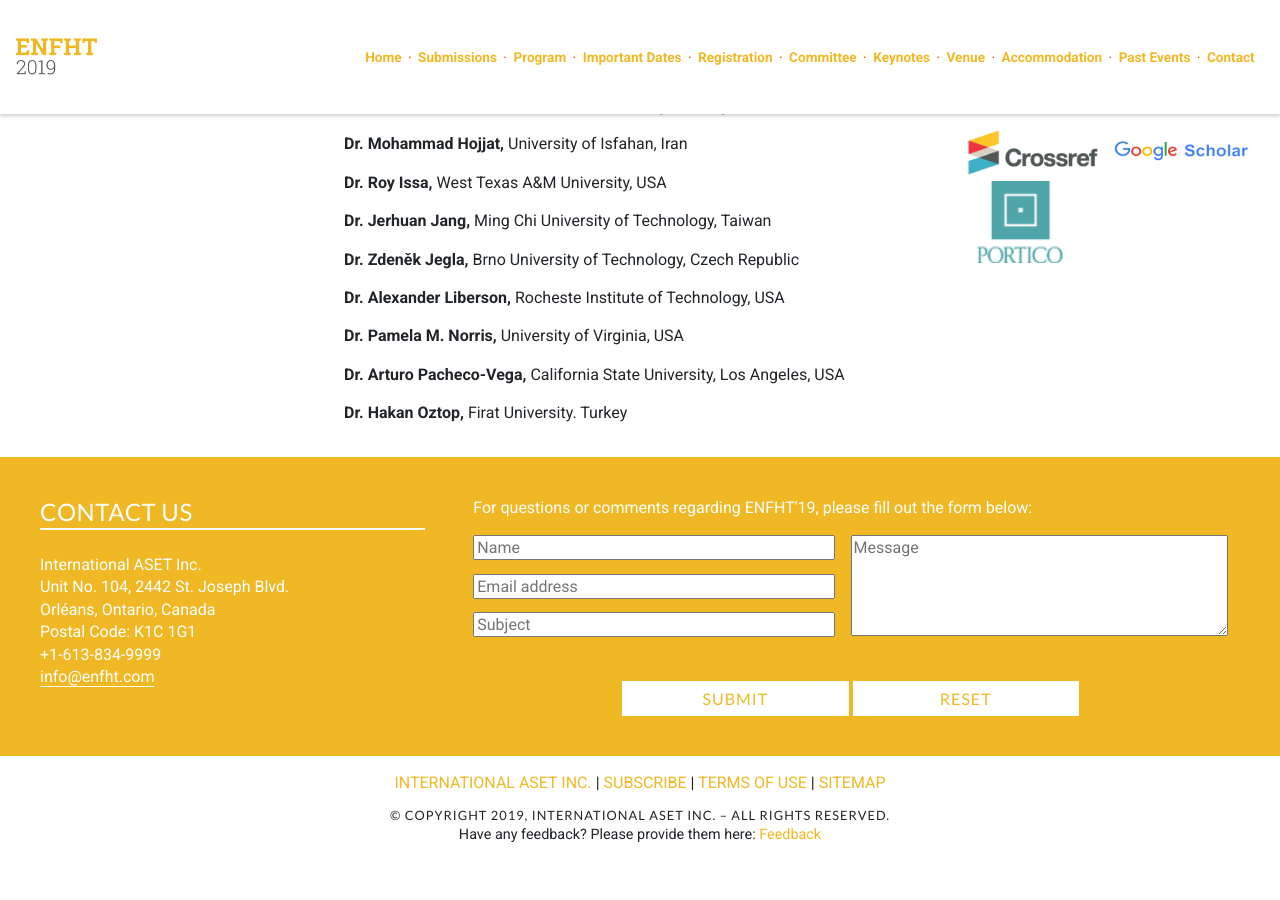
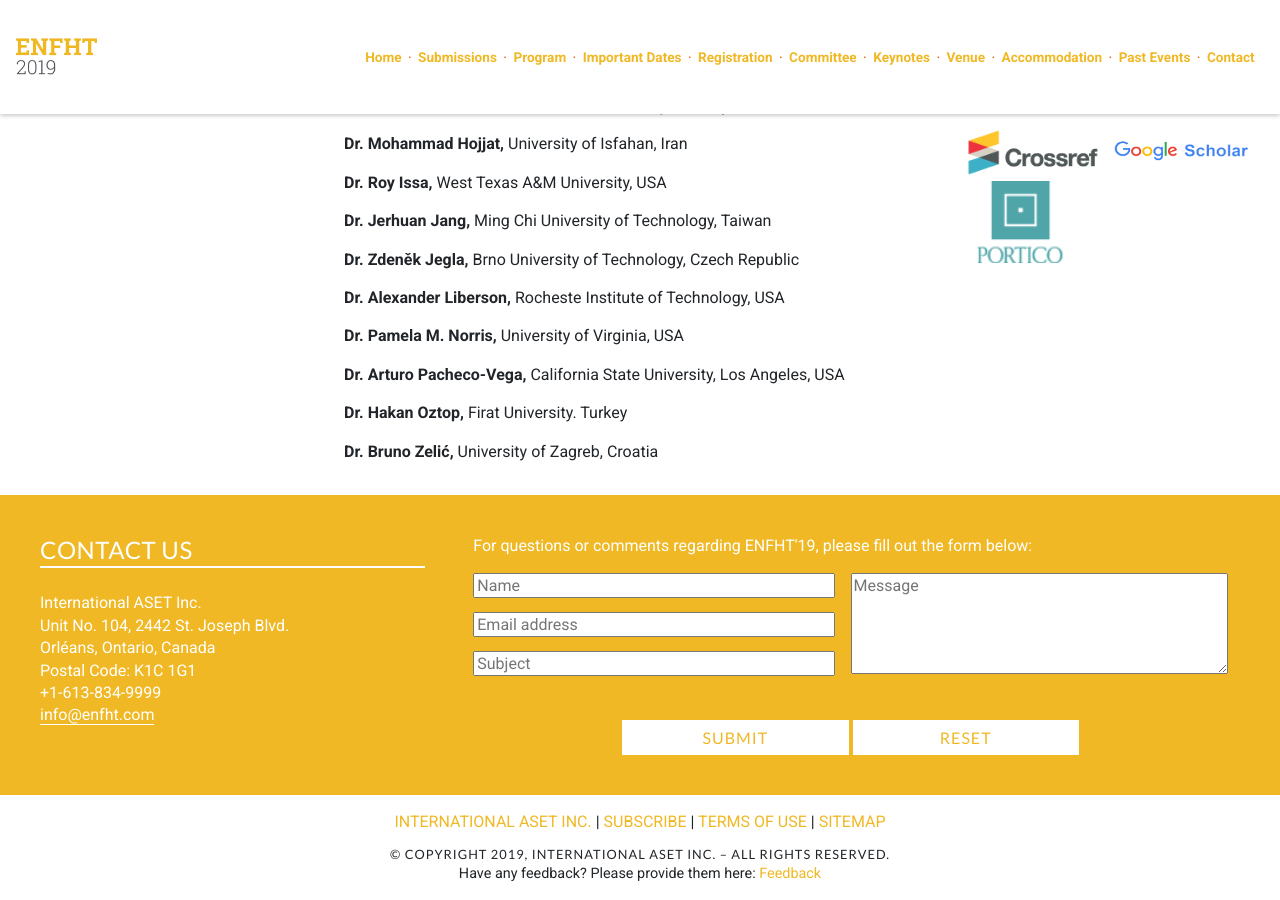
Before and after one commit to intaset/enfht, a Jekyll site: the page built from committee.html, in a window 1280 px wide and 900 px high, scrolled down 940 px. Built offline with Jekyll 4.4.1, drawn with Linux system fonts in a browser that asks for light colours; nearby versions of some CDN libraries; Markdown is read by kramdown in place of the engine named in the settings; comment, search, counter and statistics services are not loaded; before the commit the page ends 1801 px from its top, so only the background shows below that.

Commit message:
Added sc

```diff
--- a/committee.html
+++ b/committee.html
@@ -35,6 +35,7 @@ keyword: experimental flow conference, expiremental heat transfer conference, nu
      <p class="body"><b>Dr. Pamela M. Norris,</b> University of Virginia, USA </p>
      <p class="body"><b>Dr. Arturo Pacheco-Vega,</b> California State University, Los Angeles, USA </p>
      <p class="body"><b>Dr. Hakan Oztop,</b> Firat University. Turkey </p>
+     <p class="body"><b>Dr. Bruno Zelić,</b> University of Zagreb, Croatia </p>
    <!-- <p class="bold"></p>
 
     <div class="unit unit-s-1 unit-m-1 unit-l-1">
```
Also changed, not shown: 1 other file.
